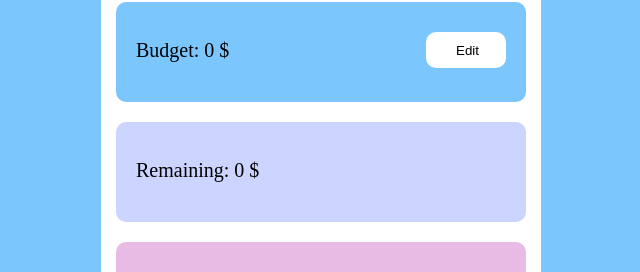
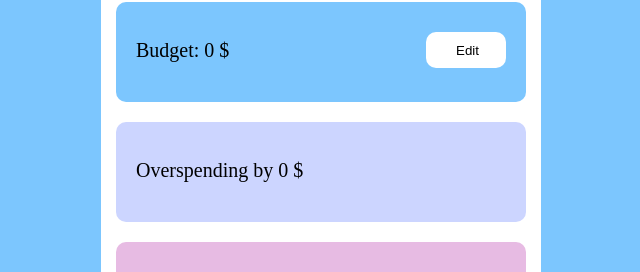
Before and after one commit to AndreiBats/react-budget-app, a React (Create React App) app: page / in a window 1280 px wide. Shown: the part 111-383 px from the top of the page, without its empty margins (319-959 px from the left). Built offline with nearby package versions, Linux system fonts and the light colour scheme.

Commit message:
fix: fix code

```diff
--- a/src/components/AddExpenses/AddExpenses.tsx
+++ b/src/components/AddExpenses/AddExpenses.tsx
@@ -15,7 +15,7 @@ type DoneFormValues = {
 };
 
 export const AddExpenses = () => {
-  const { setExpenses } = useExpensesContext();
+  const { setExpense: setExpenses } = useExpensesContext();
   const { register, handleSubmit, reset } = useForm<DoneFormValues>();
   const onSubmit: SubmitHandler<DoneFormValues> = (formValues) => {
     const newExpenses = { ...formValues, id: uuidv4() };
--- a/src/components/Budget/Budget.tsx
+++ b/src/components/Budget/Budget.tsx
@@ -3,7 +3,7 @@ import { useCurrencyContext } from "../../context/CurrencyContext/CurrencyContex
 import { useInput } from "../../hooks/useInput";
 import { useToggle } from "../../hooks/useToggle";
 import { Input } from "../BudgetInput/BudgetInput";
-import { SubTitle, StyledBudget, ButtonEdit } from "./styles";
+import { SubTitle, StyledBudget, Button } from "./styles";
 
 export const Budget = () => {
   const budgetInput = useInput();
@@ -23,25 +23,26 @@ export const Budget = () => {
   return (
     <StyledBudget>
       {isActive ? (
+        <>
           <Input
             {...budgetInput}
             type="number"
             placeholder="Enter budget..."
             min="0"
           />
+          <Button type="button" onClick={handleButtonValue}>
+            Save
+          </Button>
+        </>
       ) : (
+        <>
           <SubTitle>
             Budget: {budget} {currency}
           </SubTitle>
-      )}
-      {isActive ? (
-        <ButtonEdit type="button" onClick={handleButtonValue}>
-          Save
-        </ButtonEdit>
-      ) : (
-        <ButtonEdit type="button" onClick={handleButtonEdit}>
+          <Button type="button" onClick={handleButtonEdit}>
             Edit
-        </ButtonEdit>
+          </Button>
+        </>
       )}
     </StyledBudget>
   );
--- a/src/components/Budget/styles.ts
+++ b/src/components/Budget/styles.ts
@@ -16,7 +16,7 @@ const SubTitle = styled.h3`
   padding: 36px 70px 40px 20px;
 `;
 
-const ButtonEdit = styled.button`
+const Button = styled.button`
   border-radius: 10px;
   border: none;
   padding: 10px 30px;
@@ -26,4 +26,4 @@ const ButtonEdit = styled.button`
   margin: 30px 20px 0 0;
 `;
 
-export { SubTitle, StyledBudget, ButtonEdit };
+export { SubTitle, StyledBudget, Button };
--- a/src/components/ExpensesItem/ExpensesItem.tsx
+++ b/src/components/ExpensesItem/ExpensesItem.tsx
@@ -9,7 +9,7 @@ interface IProps {
 }
 
 export const ExpensesItem = ({ name, cost, id }: IProps) => {
-  const { deleteExpenses } = useExpensesContext();
+  const { deleteExpense: deleteExpenses } = useExpensesContext();
 
   const handleDeleteButton = () => {
     deleteExpenses(id);
--- a/src/components/Remaining/Remaining.tsx
+++ b/src/components/Remaining/Remaining.tsx
@@ -1,7 +1,6 @@
 import { useBudgetContext } from "../../context/BudgetContext/BudgetContext";
 import { useCurrencyContext } from "../../context/CurrencyContext/CurrencyContext";
 import { useExpensesContext } from "../../context/ExpensesContext/ExpensesContext";
-import { InputValues } from "../../context/ExpensesContext/types";
 import { SubTitle } from "../Remaining/styles";
 import { StyledRemaining } from "./styles";
 
@@ -11,22 +10,19 @@ export const Remaining = () => {
   const { budget } = useBudgetContext();
 
   const totalRemaining =
-    budget -
-    expenses
-      .map((array: InputValues) => array.cost)
-      .reduce((total: number, cost: number) => +total + +cost, 0);
+    budget - expenses.reduce((total: number, { cost }) => total + cost, 0);
 
-  const overspending = Math.abs(totalRemaining);
+  const overspending = totalRemaining > 0;
 
   return (
     <StyledRemaining $negative={totalRemaining}>
-      {totalRemaining >= 0 ? (
+      {overspending ? (
         <SubTitle>
           Remaining: {totalRemaining} {currency}
         </SubTitle>
       ) : (
         <SubTitle>
-          Overspending by {overspending} {currency}
+          Overspending by {Math.abs(totalRemaining)} {currency}
         </SubTitle>
       )}
     </StyledRemaining>
--- a/src/context/ExpensesContext/ExpensesContext.tsx
+++ b/src/context/ExpensesContext/ExpensesContext.tsx
@@ -1,5 +1,5 @@
 import { createContext, FC, useContext, useState } from "react";
-import { IExpensesContext, IExpensesProviderProps, InputValues } from "./types";
+import { IExpensesContext, IExpensesProviderProps } from "./types";
 
 const ExpensesContext = createContext<IExpensesContext>({} as IExpensesContext);
 
@@ -7,14 +7,14 @@ const useContextExpensesValue = () => {
   const [expensesContext, setExpensesContext] = useState<IExpensesContext>({
     expenses: [],
 
-    setExpenses: (newExpenses) => {
+    setExpense: (newExpenses) => {
       setExpensesContext((ctx) => ({
         ...ctx,
         expenses: [...ctx.expenses, newExpenses],
       }));
     },
 
-    deleteExpenses: (id: string) => {
+    deleteExpense: (id: string) => {
       setExpensesContext((ctx) => ({
         ...ctx,
         expenses: [...ctx.expenses].filter((exp) => exp.id !== id),
--- a/src/context/ExpensesContext/types.ts
+++ b/src/context/ExpensesContext/types.ts
@@ -8,8 +8,8 @@ export type InputValues = {
 
 export interface IExpensesContext {
   expenses: InputValues[];
-  setExpenses: (newExpenses: InputValues) => void;
-  deleteExpenses: (id: string) => void;
+  setExpense: (newExpenses: InputValues) => void;
+  deleteExpense: (id: string) => void;
 }
 
 export interface IExpensesProviderProps {
--- a/src/types/index.ts
+++ b/src/types/index.ts
@@ -2,5 +2,5 @@ import { Currency } from "../config";
 
 export interface IOption {
   value: Currency;
-  label: "EUR" | "USD" | "GBP";
+  label: keyof typeof Currency;
 }
```
Lines whose indentation alone changed are shown as unchanged.
